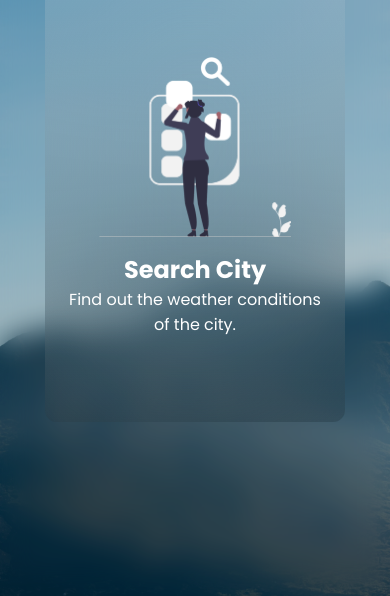
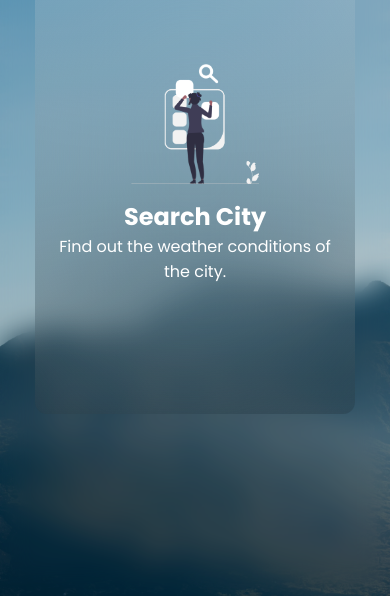
Before and after one commit to excelyynxl-a11y/WeatherApp, a plain HTML site: page index.html in a window 390 px wide. Shown: the part 248-844 px from the top of the page. Drawn offline with nearby package versions, Linux system fonts and the light colour scheme.

Commit message:
updated stylesheet with media query

```diff
--- a/style.css
+++ b/style.css
@@ -10,7 +10,8 @@
 }
 
 body {
-    background: url('assets/bg.jpg');
+    background: url('assets/bg.jpg') no-repeat center center / cover;
+    /* background: url('assets/bg.jpg'); */
     width: 100%;
     height: 100dvh;
     background-size: cover;
@@ -18,6 +19,18 @@ body {
     display: flex;
     justify-content: center;
     align-items: center;
+}
+
+body::before {
+    content: "";
+    position: fixed;
+    top: 0;
+    left: 0;
+    width: 100%;
+    height: 100%;
+    background: rgba(0,0,0,0.25);
+    backdrop-filter: blur(15px);
+    z-index: 0;
 }
 
 body::before{
@@ -30,8 +43,13 @@ body::before{
 }
 
 .main-container {
-    width: 300px;
-    height: 496px;
+    width: 90%;
+    max-width: 320px;
+    height: auto;
+    min-height: 480px;
+
+    /* width: 300px;
+    height: 496px; */
     z-index: 1;
     background: linear-gradient(
         to top, rgb(0,0,0,0.15),
@@ -185,4 +203,28 @@ body::before{
     height: 180px;
     width: fit-content;
 }
-/* continue at 13:46 */
+
+@media (max-width: 480px){
+    .main-container {
+        width: 95%;
+        padding: 15px;
+    }
+
+    .weather-summary-img{
+        height: 90px;
+        width: 90px;
+    }
+
+    .forecast-item {
+        min-width: 60px;
+        padding: 8px;
+    }
+
+    .city-input{
+        padding: 8px 14px;
+    }
+
+    .section-message img {
+        height: 120px;
+    }
+}
```
